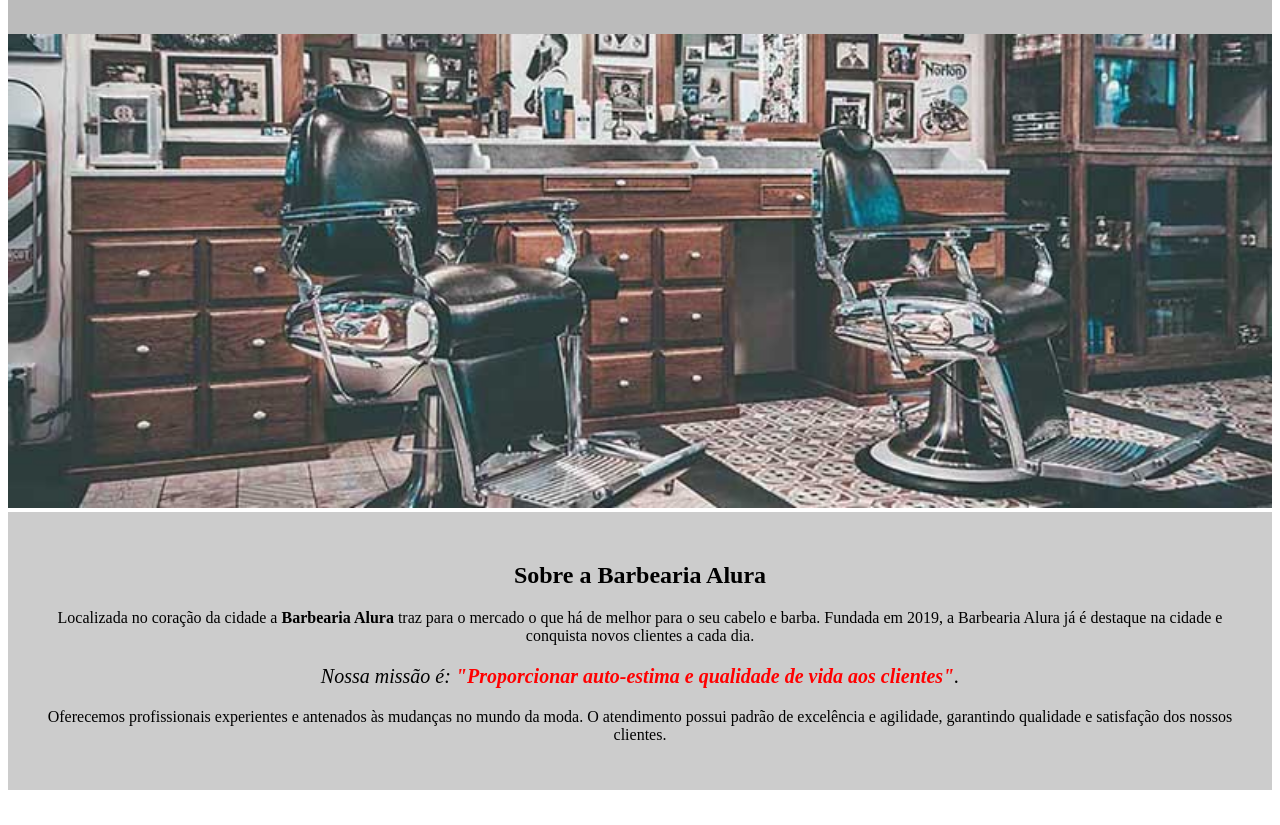
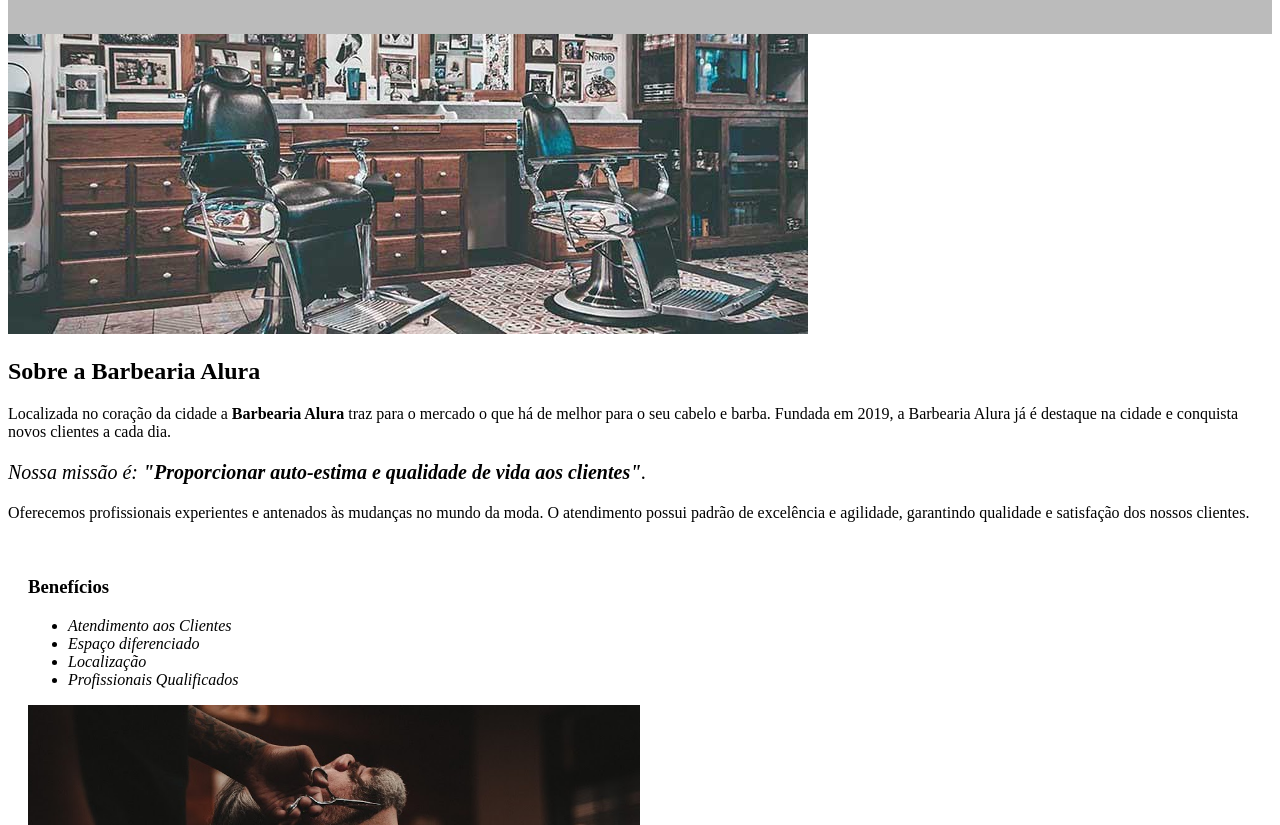
Before and after one commit to annafag/barbearia_alura_part2, a plain HTML site: page index.html in a window 1280 px wide. Shown: the part 315-1140 px from the top of the page. Drawn offline with Linux system fonts and the light colour scheme.

Commit message:
Update style.css

```diff
--- a/style.css
+++ b/style.css
@@ -1,32 +1,31 @@
 @import url(produtos.css);
 
-#banner {
+.banner {
 	width:100%;
 }
 
-.principal{
-	background: #CCCCCC;
-	padding: 30px;
+.titulo-principal {
+   text-align:center;
+   front-size: 2em;
+   margin:0 0:em;
+   clear:left;
 }
-
-.titulo-principal {
-	padding-left: 20px;
-}
-
-.titulo-centralizado {
-	text-align: center
-}
-
-p {
-	text-align: center;
+.principal strong{
+	front weight: bold;
 }
 
 #missao {
 	font-size: 20px
 }
 
-em strong {
-	color: #FF0000;
+.utencilios{
+	wight:120px;
+        float: left
+	margin: 0 20px 20px 0;
+}
+
+.imagembeneficios {
+	width: 50%;
 }
 
 .itens {
@@ -37,14 +36,3 @@ em strong {
 	background: #FFFFFF;
 	padding: 20px;
 }
-
-ul {
-	display: inline-block;
-	vertical-align: top;
-	width: 20%;
-	margin-right: 15%;
-}
-
-.imagembeneficios {
-	width: 50%;
-}
```
